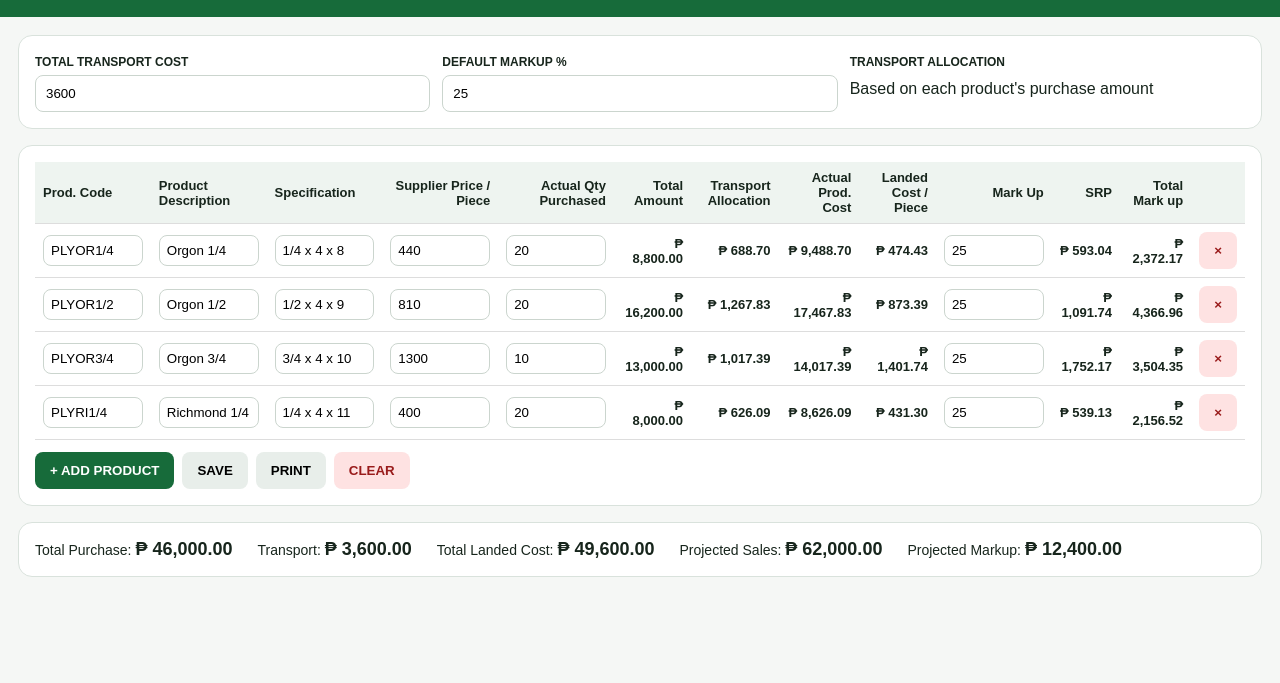
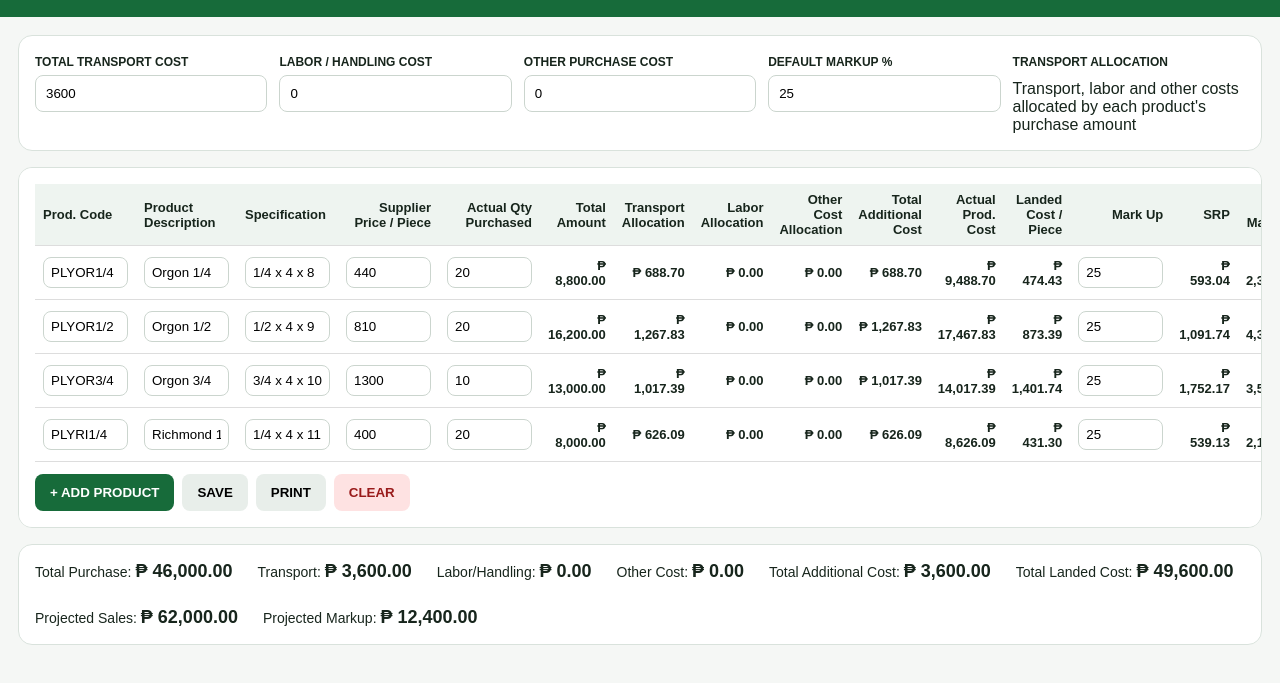
Before and after one commit to HUREMYBIZ/HUREBIZ_APPS, a plain HTML site: page HURE_Product_Cost_Calculator/index.html in a window 1280 px wide. Shown: the part 69-752 px from the top of the page. Drawn offline with Linux system fonts and the light colour scheme.

Commit message:
Add labor handling and other landed cost allocation

```diff
--- a/HURE_Product_Cost_Calculator/index.html
+++ b/HURE_Product_Cost_Calculator/index.html
@@ -3,21 +3,21 @@
 <body><a href="../" style="position:fixed;top:10px;left:10px;z-index:9999;background:#176b3a;color:white;text-decoration:none;padding:10px 14px;border-radius:9px;font-family:Arial,sans-serif;font-size:13px;font-weight:700;box-shadow:0 2px 8px #0003">⌂ MAIN MENU</a><header><div class="wrap" style="padding:0"><h1>HURE Product Cost & SRP Calculator</h1><div>Purchase • Transport Allocation • Landed Cost • Markup • SRP</div></div></header>
 <main class="wrap"><section class="controls">
 <div><label>TOTAL TRANSPORT COST<input id="transport" type="number" step=".01" value="3600"></label></div>
-<div><label>DEFAULT MARKUP %<input id="defaultMarkup" type="number" step=".01" value="25"></label></div>
-<div><label>TRANSPORT ALLOCATION</label><div style="margin-top:10px">Based on each product's purchase amount</div></div>
+<div><label>LABOR / HANDLING COST<input id="labor" type="number" step=".01" value="0"></label></div><div><label>OTHER PURCHASE COST<input id="otherCost" type="number" step=".01" value="0"></label></div><div><label>DEFAULT MARKUP %<input id="defaultMarkup" type="number" step=".01" value="25"></label></div>
+<div><label>TRANSPORT ALLOCATION</label><div style="margin-top:10px">Transport, labor and other costs allocated by each product's purchase amount</div></div>
 </section>
-<section class="card table"><table><thead><tr><th>Prod. Code</th><th>Product Description</th><th>Specification</th><th>Supplier Price / Piece</th><th>Actual Qty Purchased</th><th>Total Amount</th><th>Transport Allocation</th><th>Actual Prod. Cost</th><th>Landed Cost / Piece</th><th>Mark Up</th><th>SRP</th><th>Total Mark up</th><th></th></tr></thead><tbody id="rows"></tbody></table>
+<section class="card table"><table><thead><tr><th>Prod. Code</th><th>Product Description</th><th>Specification</th><th>Supplier Price / Piece</th><th>Actual Qty Purchased</th><th>Total Amount</th><th>Transport Allocation</th><th>Labor Allocation</th><th>Other Cost Allocation</th><th>Total Additional Cost</th><th>Actual Prod. Cost</th><th>Landed Cost / Piece</th><th>Mark Up</th><th>SRP</th><th>Total Mark up</th><th></th></tr></thead><tbody id="rows"></tbody></table>
 <div class="actions"><button class="green" id="add">+ ADD PRODUCT</button><button class="gray" id="save">SAVE</button><button class="gray" onclick="window.print()">PRINT</button><button class="danger" id="clear">CLEAR</button></div></section>
-<section class="card summary"><span>Total Purchase: <b id="sumPurchase">₱0.00</b></span><span>Transport: <b id="sumTransport">₱0.00</b></span><span>Total Landed Cost: <b id="sumLanded">₱0.00</b></span><span>Projected Sales: <b id="sumSales">₱0.00</b></span><span>Projected Markup: <b id="sumProfit">₱0.00</b></span></section></main>
+<section class="card summary"><span>Total Purchase: <b id="sumPurchase">₱0.00</b></span><span>Transport: <b id="sumTransport">₱0.00</b></span><span>Labor/Handling: <b id="sumLabor">₱0.00</b></span><span>Other Cost: <b id="sumOther">₱0.00</b></span><span>Total Additional Cost: <b id="sumAdditional">₱0.00</b></span><span>Total Landed Cost: <b id="sumLanded">₱0.00</b></span><span>Projected Sales: <b id="sumSales">₱0.00</b></span><span>Projected Markup: <b id="sumProfit">₱0.00</b></span></section></main>
 <script>
 const rows=document.getElementById('rows'), money=n=>'₱ '+(Number(n)||0).toLocaleString(undefined,{minimumFractionDigits:2,maximumFractionDigits:2});
-function addRow(d={}){let tr=document.createElement('tr');tr.innerHTML='<td><input class="code"></td><td><input class="desc"></td><td><input class="spec"></td><td><input class="price" type="number" step=".01"></td><td><input class="qty" type="number" step=".01"></td><td class="amount money"></td><td class="alloc money"></td><td class="actual money"></td><td class="landed money"></td><td><input class="markup" type="number" step=".01"></td><td class="srp money"></td><td class="tm money"></td><td><button class="danger del">×</button></td>';rows.appendChild(tr);
+function addRow(d={}){let tr=document.createElement('tr');tr.innerHTML='<td><input class="code"></td><td><input class="desc"></td><td><input class="spec"></td><td><input class="price" type="number" step=".01"></td><td><input class="qty" type="number" step=".01"></td><td class="amount money"></td><td class="alloc money"></td><td class="laborAlloc money"></td><td class="otherAlloc money"></td><td class="addCost money"></td><td class="actual money"></td><td class="landed money"></td><td><input class="markup" type="number" step=".01"></td><td class="srp money"></td><td class="tm money"></td><td><button class="danger del">×</button></td>';rows.appendChild(tr);
 ['code','desc','spec','price','qty','markup'].forEach(k=>tr.querySelector('.'+k).value=d[k]??(k==='markup'?document.getElementById('defaultMarkup').value:''));
 tr.querySelectorAll('input').forEach(x=>x.oninput=calc);tr.querySelector('.del').onclick=()=>{tr.remove();calc()};calc()}
 function calc(){let trs=[...rows.children], purchase=0;trs.forEach(tr=>{let p=+tr.querySelector('.price').value||0,q=+tr.querySelector('.qty').value||0;tr._amount=p*q;purchase+=tr._amount});
-let transport=+document.getElementById('transport').value||0, landedTotal=0,sales=0;
-trs.forEach(tr=>{let q=+tr.querySelector('.qty').value||0,m=+tr.querySelector('.markup').value||0,a=tr._amount,alloc=purchase?transport*a/purchase:0,actual=a+alloc,landed=q?actual/q:0,srp=landed*(1+m/100),tm=q*srp-actual;tr.querySelector('.amount').textContent=money(a);tr.querySelector('.alloc').textContent=money(alloc);tr.querySelector('.actual').textContent=money(actual);tr.querySelector('.landed').textContent=money(landed);tr.querySelector('.srp').textContent=money(srp);tr.querySelector('.tm').textContent=money(tm);landedTotal+=actual;sales+=q*srp});
-sumPurchase.textContent=money(purchase);sumTransport.textContent=money(transport);sumLanded.textContent=money(landedTotal);sumSales.textContent=money(sales);sumProfit.textContent=money(sales-landedTotal)}
-transport.oninput=calc;defaultMarkup.onchange=()=>{[...rows.querySelectorAll('.markup')].forEach(x=>x.value=defaultMarkup.value);calc()};add.onclick=()=>addRow();clear.onclick=()=>{if(confirm('Clear all products?')){rows.innerHTML='';addRow()}};save.onclick=()=>{let data={transport:transport.value,markup:defaultMarkup.value,rows:[...rows.children].map(tr=>Object.fromEntries(['code','desc','spec','price','qty','markup'].map(k=>[k,tr.querySelector('.'+k).value])))};localStorage.setItem('hureCostCalc',JSON.stringify(data));alert('Saved on this device.')};
-let saved=JSON.parse(localStorage.getItem('hureCostCalc')||'null');if(saved){transport.value=saved.transport||0;defaultMarkup.value=saved.markup||25;saved.rows.forEach(addRow)}else{[{code:'PLYOR1/4',desc:'Orgon 1/4',spec:'1/4 x 4 x 8',price:440,qty:20,markup:25},{code:'PLYOR1/2',desc:'Orgon 1/2',spec:'1/2 x 4 x 9',price:810,qty:20,markup:25},{code:'PLYOR3/4',desc:'Orgon 3/4',spec:'3/4 x 4 x 10',price:1300,qty:10,markup:25},{code:'PLYRI1/4',desc:'Richmond 1/4',spec:'1/4 x 4 x 11',price:400,qty:20,markup:25}].forEach(addRow)}calc();
+let transport=+document.getElementById('transport').value||0,labor=+document.getElementById('labor').value||0,other=+document.getElementById('otherCost').value||0, landedTotal=0,sales=0;
+trs.forEach(tr=>{let q=+tr.querySelector('.qty').value||0,m=+tr.querySelector('.markup').value||0,a=tr._amount,alloc=purchase?transport*a/purchase:0,laborAlloc=purchase?labor*a/purchase:0,otherAlloc=purchase?other*a/purchase:0,addCost=alloc+laborAlloc+otherAlloc,actual=a+addCost,landed=q?actual/q:0,srp=landed*(1+m/100),tm=q*srp-actual;tr.querySelector('.amount').textContent=money(a);tr.querySelector('.alloc').textContent=money(alloc);tr.querySelector('.laborAlloc').textContent=money(laborAlloc);tr.querySelector('.otherAlloc').textContent=money(otherAlloc);tr.querySelector('.addCost').textContent=money(addCost);tr.querySelector('.actual').textContent=money(actual);tr.querySelector('.landed').textContent=money(landed);tr.querySelector('.srp').textContent=money(srp);tr.querySelector('.tm').textContent=money(tm);landedTotal+=actual;sales+=q*srp});
+sumPurchase.textContent=money(purchase);sumTransport.textContent=money(transport);sumLabor.textContent=money(labor);sumOther.textContent=money(other);sumAdditional.textContent=money(transport+labor+other);sumLanded.textContent=money(landedTotal);sumSales.textContent=money(sales);sumProfit.textContent=money(sales-landedTotal)}
+transport.oninput=calc;labor.oninput=calc;otherCost.oninput=calc;defaultMarkup.onchange=()=>{[...rows.querySelectorAll('.markup')].forEach(x=>x.value=defaultMarkup.value);calc()};add.onclick=()=>addRow();clear.onclick=()=>{if(confirm('Clear all products?')){rows.innerHTML='';addRow()}};save.onclick=()=>{let data={transport:transport.value,labor:labor.value,otherCost:otherCost.value,markup:defaultMarkup.value,rows:[...rows.children].map(tr=>Object.fromEntries(['code','desc','spec','price','qty','markup'].map(k=>[k,tr.querySelector('.'+k).value])))};localStorage.setItem('hureCostCalc',JSON.stringify(data));alert('Saved on this device.')};
+let saved=JSON.parse(localStorage.getItem('hureCostCalc')||'null');if(saved){transport.value=saved.transport||0;labor.value=saved.labor||0;otherCost.value=saved.otherCost||0;defaultMarkup.value=saved.markup||25;saved.rows.forEach(addRow)}else{[{code:'PLYOR1/4',desc:'Orgon 1/4',spec:'1/4 x 4 x 8',price:440,qty:20,markup:25},{code:'PLYOR1/2',desc:'Orgon 1/2',spec:'1/2 x 4 x 9',price:810,qty:20,markup:25},{code:'PLYOR3/4',desc:'Orgon 3/4',spec:'3/4 x 4 x 10',price:1300,qty:10,markup:25},{code:'PLYRI1/4',desc:'Richmond 1/4',spec:'1/4 x 4 x 11',price:400,qty:20,markup:25}].forEach(addRow)}calc();
 </script></body></html>
```
